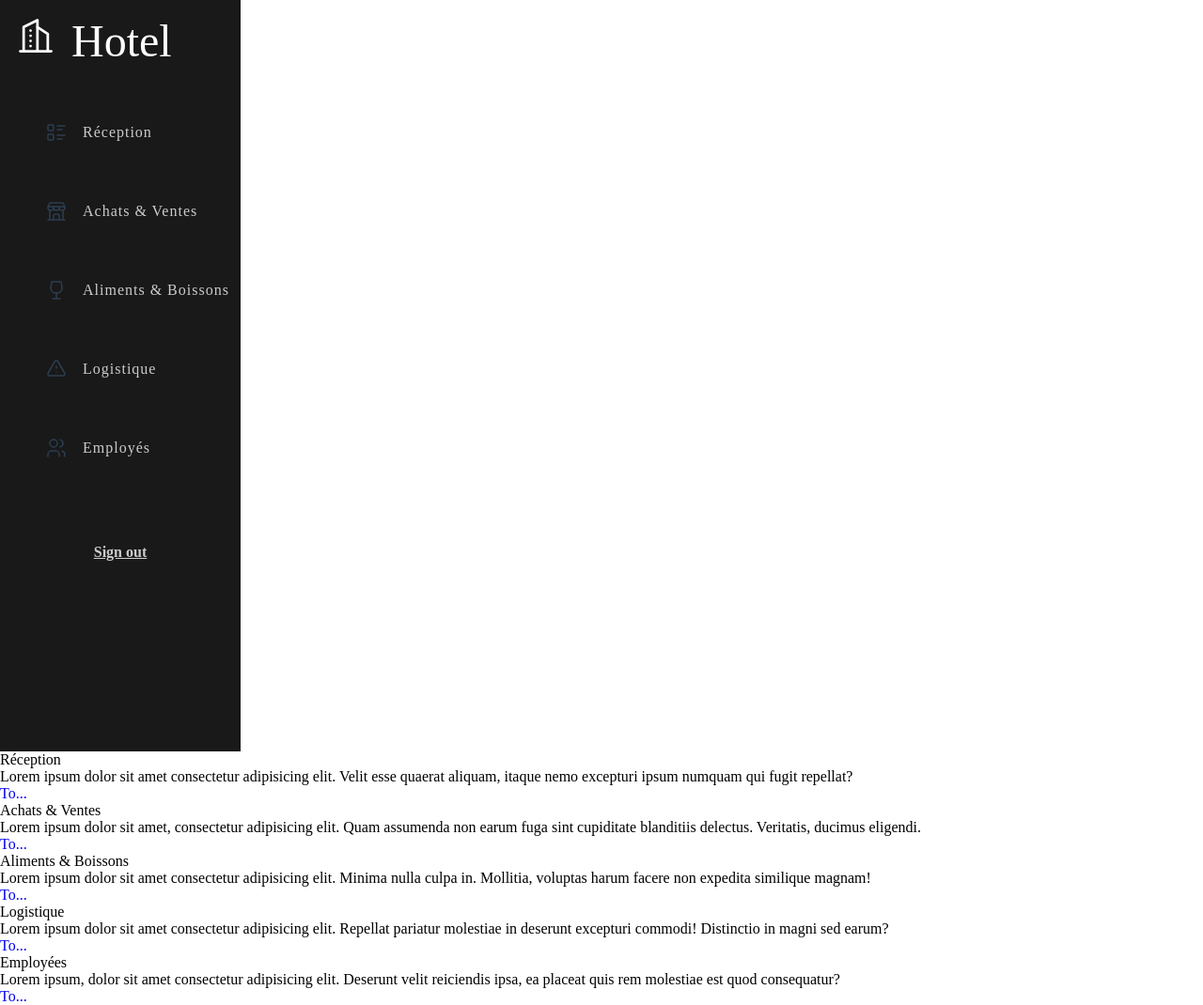
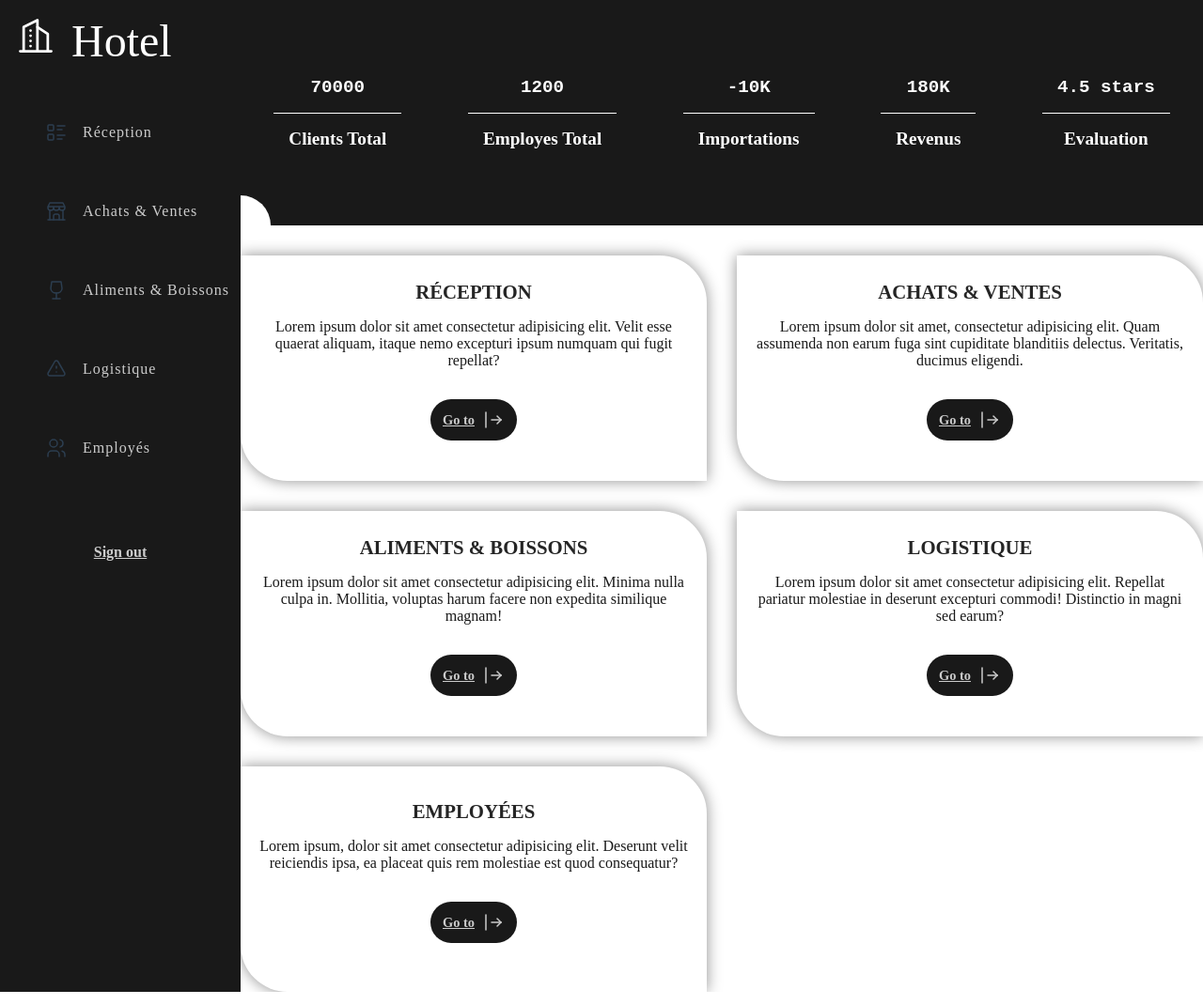
Before and after one commit to ybouyzem/Hotel_Project, a PHP site: page /administration.html in a window 1280 px wide. Shown: the whole page at 94% size. Run offline with PHP 8.4, Linux system fonts and the light colour scheme; some web fonts are replaced.

Commit message:
home page of administration

```diff
--- a/server_side/administration.css
+++ b/server_side/administration.css
@@ -54,6 +54,8 @@ header nav ul li a:hover {
     src: url(../BM_Hotel/fonts/Cairo-VariableFont_wght.ttf);
 }
 
+/* Global */
+
 *{
     padding: 0;
     margin: 0;
@@ -62,12 +64,37 @@ header nav ul li a:hover {
     text-decoration: none;
 }
 
+
+::-webkit-scrollbar{
+    width: 5px;
+}
+
+::-webkit-scrollbar-track{
+    background-color: #252525;
+    border-radius: 50px;
+}
+
+::-webkit-scrollbar-thumb{
+    background-color: #ffffff;
+    border-radius: 50px;
+}
+
+#Grid-Container{
+    width: 100%;
+    display: grid;
+    grid-template-columns: 20% 80%;
+}
+
+body{
+    background-color: #191919;
+}
+
 /* ***************************************** */
 
 /* header */
 
 header{
-    width: 20%;
+    width: 100%;
     height: 100vh;
     background-color: #191919;
     display: flex;
@@ -75,7 +102,6 @@ header{
     justify-content: flex-start;
     overflow: hidden;
     padding: 1rem;
-    /* position: relative; */
 }
 
 /* header::before{
@@ -161,3 +187,163 @@ header .Out a:hover{
 /* ***************************************** */
 
 /* main */
+
+main{
+    background-color: #fff;
+    overflow: hidden;
+}
+
+main .box{
+    display: flex;
+    flex-direction: column;
+    justify-content: center;
+    align-items: center;
+    border-radius: 0 50px;
+    box-shadow: 0 0 16px #909090;
+}
+
+main .box .Title span{
+    font-family: Cairo;
+    font-size: 1.3rem;
+    font-weight: bold;
+    text-transform: uppercase;
+    color: #252525;
+    padding: 1rem;
+}
+
+main .box .Desc{
+    padding: 1rem;
+}
+
+main .box .Desc p{
+    text-align: center;
+    font-family: Cairo;
+    font-size: 1rem;
+    color: #191919;
+}
+
+main .box .ToPage{
+    padding: 1rem;
+}
+
+main .box .ToPage a{
+    display: flex;
+    align-items: center;
+    gap: .5rem;
+    padding: 0 .8rem;
+    background-color: #191919;
+    border-radius: 30px;
+}
+
+main .box .ToPage a span{
+    font-family: Cairo;
+    font-size: .9rem;
+    font-weight: bold;
+    text-decoration: underline;
+    color: #ccc;
+    transition: .3s;
+}
+
+main .box .ToPage a svg{
+    stroke: #ccc;
+    width: 1.5rem;
+    transition: .3s;
+}
+
+main .box .ToPage a span:hover,
+main .box .ToPage a span:hover + svg{
+    stroke: #fff;
+    color: #fff;
+}
+
+main .box .ToPage a span + svg{
+    transition: .3s;
+}
+
+main .box .ToPage a span:hover + svg{
+    transform: rotate(-180deg);
+}
+
+main{
+    width: 100%;
+    display: grid;
+    grid-template-columns: repeat(2,1fr);
+    grid-auto-rows: minmax(15rem,auto);
+    gap: 2rem;
+}
+
+#child0{
+    grid-column: 1 / 3;
+    flex-direction: row;
+    background-color: #191919;
+    color: #fff;
+    position: relative;
+    border-radius: 0;
+    box-shadow: none;
+}
+
+#child0::before{
+    content: '';
+    position: absolute;
+    bottom: 0;
+    left: 0;
+    width: 2rem;
+    height: 2rem;
+    background-color: #fff;
+    border-radius: 0 50px 0 0;
+}
+
+#child0 .HotelDesc{
+    width: 100%;
+    height: 50%;
+    display: flex;
+    justify-content: space-around;
+    align-items: center;
+}
+
+#child0 .HotelDesc .box1{
+    display: flex;
+    flex-direction: column;
+    text-align: center;
+}
+
+#child0 .HotelDesc .box1 .HotelDescValue{
+    padding: 1rem;
+}
+
+#child0 .HotelDesc .box1 .HotelDescValue span{
+    font-size: 1.2rem;
+    font-weight: bold;
+    color: #fff;
+    font-family: 'Courier New', Courier, monospace;
+}
+
+#child0 .HotelDesc .box1 .HotelDescLigne{
+    width: 100%;
+    border-top: 1px solid #fff;
+
+}
+
+#child0 .HotelDesc .box1 .HotelDescValue{
+    display: flex;
+    justify-content: center;
+    align-items: center;
+}
+
+#child0 .HotelDesc .box1 .HotelDescValue svg{
+    width: 1.2rem;
+    margin-bottom: -1rem;
+    stroke: goldenrod;
+}
+
+#child0 .HotelDesc .box1 .HotelDescTitle{
+    padding: 1rem;
+}
+
+
+#child0 .HotelDesc .box1 .HotelDescTitle span{
+    font-size: 1.2rem;
+    font-weight: bold;
+    color: #fff;
+    font-family: Cairo;
+}
--- a/server_side/administration.html
+++ b/server_side/administration.html
@@ -25,7 +25,8 @@
 
             </from>
         </section> -->
-        <header>
+        <div id="Grid-Container">
+            <header class="">
                 <div class="Logo">
                     <div>
                         <svg xmlns="http://www.w3.org/2000/svg" class="icon icon-tabler icon-tabler-building-skyscraper" width="44" height="44" viewBox="0 0 24 24" stroke-width="1.5" stroke="#fff" fill="none" stroke-linecap="round" stroke-linejoin="round">
@@ -73,7 +74,7 @@
                             <path d="M12 9v2m0 4v.01" />
                             <path d="M5 19h14a2 2 0 0 0 1.84 -2.75l-7.1 -12.25a2 2 0 0 0 -3.5 0l-7.1 12.25a2 2 0 0 0 1.75 2.75" />
                           </svg><span>Logistique</span></a></li>
-                    <li><a href="#"><svg xmlns="http://www.w3.org/2000/svg" class="icon icon-tabler icon-tabler-users" width="44" height="44" viewBox="0 0 24 24" stroke-width="1.5" stroke="#2c3e50" fill="none" stroke-linecap="round" stroke-linejoin="round">
+                        <li><a href="sign-up-employer.html"><svg xmlns="http://www.w3.org/2000/svg" class="icon icon-tabler icon-tabler-users" width="44" height="44" viewBox="0 0 24 24" stroke-width="1.5" stroke="#2c3e50" fill="none" stroke-linecap="round" stroke-linejoin="round">
                             <path stroke="none" d="M0 0h24v24H0z" fill="none"/>
                             <circle cx="9" cy="7" r="4" />
                             <path d="M3 21v-2a4 4 0 0 1 4 -4h4a4 4 0 0 1 4 4v2" />
@@ -87,7 +88,56 @@
                 </div>
             </header>
             <main>
-            <div class="box">
+                <div id="child0" class="box">
+                    <div class="HotelDesc" id="HotelDesc">
+                        <div class="box1">
+                            <div class="HotelDescValue">
+                                <span class="number" data-target="70000">70000</span>
+                            </div>
+                            <div class="HotelDescLigne"></div>
+                            <div class="HotelDescTitle">
+                                <span class="HotelDescTitleRooms">Clients Total</span>
+                            </div>
+                        </div>
+                        <div class="box1">
+                            <div class="HotelDescValue">
+                                <span class="number" data-target="1200">1200</span>
+                            </div>
+                            <div class="HotelDescLigne"></div>
+                            <div class="HotelDescTitle">
+                                <span class="HotelDescTitleClients">Employes Total</span>
+                            </div>
+                        </div>
+                        <div class="box1">
+                            <div class="HotelDescValue">
+                                <span class="number" data-target="-10">-10K</span>
+                            </div>
+                            <div class="HotelDescLigne"></div>
+                            <div class="HotelDescTitle">
+                                <span class="HotelDescTitleTeam">Importations</span>
+                            </div>
+                        </div>
+                        <div class="box1">
+                            <div class="HotelDescValue">
+                                <span class="number" data-target="180">180K</span>
+                            </div>
+                            <div class="HotelDescLigne"></div>
+                            <div class="HotelDescTitle">
+                                <span class="HotelDescTitleEvaluation">Revenus</span>
+                            </div>
+                        </div>
+                        <div class="box1">
+                            <div class="HotelDescValue">
+                                <span>4.5 stars</span>
+                            </div>
+                            <div class="HotelDescLigne"></div>
+                            <div class="HotelDescTitle">
+                                <span class="HotelDescTitleEvaluation">Evaluation</span>
+                            </div>
+                        </div>
+                    </div>
+                </div>
+                <div id="child1" class="box">
                     <div class="Title">
                         <span>Réception</span>
                     </div>
@@ -95,10 +145,16 @@
                         <p>Lorem ipsum dolor sit amet consectetur adipisicing elit. Velit esse quaerat aliquam, itaque nemo excepturi ipsum numquam qui fugit repellat?</p>
                     </div>
                     <div class="ToPage">
-                    <a href="#">To...</a>
+                        <a href="#"><span>Go to</span><svg xmlns="http://www.w3.org/2000/svg" class="icon icon-tabler icon-tabler-arrow-bar-right" width="44" height="44" viewBox="0 0 24 24" stroke-width="1.5" stroke="#2c3e50" fill="none" stroke-linecap="round" stroke-linejoin="round">
+                        <path stroke="none" d="M0 0h24v24H0z" fill="none"/>
+                        <line x1="20" y1="12" x2="10" y2="12" />
+                        <line x1="20" y1="12" x2="16" y2="16" />
+                        <line x1="20" y1="12" x2="16" y2="8" />
+                        <line x1="4" y1="4" x2="4" y2="20" />
+                        </svg></a>
                     </div>
                 </div>
-            <div class="box">
+                <div id="child2" class="box">
                     <div class="Title">
                         <span>Achats & Ventes</span>
                     </div>
@@ -106,10 +162,16 @@
                         <p>Lorem ipsum dolor sit amet, consectetur adipisicing elit. Quam assumenda non earum fuga sint cupiditate blanditiis delectus. Veritatis, ducimus eligendi.</p>
                     </div>
                     <div class="ToPage">
-                    <a href="#">To...</a>
+                        <a href="#"><span>Go to</span><svg xmlns="http://www.w3.org/2000/svg" class="icon icon-tabler icon-tabler-arrow-bar-right" width="44" height="44" viewBox="0 0 24 24" stroke-width="1.5" stroke="#2c3e50" fill="none" stroke-linecap="round" stroke-linejoin="round">
+                        <path stroke="none" d="M0 0h24v24H0z" fill="none"/>
+                        <line x1="20" y1="12" x2="10" y2="12" />
+                        <line x1="20" y1="12" x2="16" y2="16" />
+                        <line x1="20" y1="12" x2="16" y2="8" />
+                        <line x1="4" y1="4" x2="4" y2="20" />
+                        </svg></a>
                     </div>
                 </div>
-            <div class="box">
+                <div id="child3" class="box">
                     <div class="Title">
                         <span>Aliments & Boissons</span>
                     </div>
@@ -117,10 +179,16 @@
                         <p>Lorem ipsum dolor sit amet consectetur adipisicing elit. Minima nulla culpa in. Mollitia, voluptas harum facere non expedita similique magnam!</p>
                     </div>
                     <div class="ToPage">
-                    <a href="#">To...</a>
+                        <a href="#"><span>Go to</span><svg xmlns="http://www.w3.org/2000/svg" class="icon icon-tabler icon-tabler-arrow-bar-right" width="44" height="44" viewBox="0 0 24 24" stroke-width="1.5" stroke="#2c3e50" fill="none" stroke-linecap="round" stroke-linejoin="round">
+                        <path stroke="none" d="M0 0h24v24H0z" fill="none"/>
+                        <line x1="20" y1="12" x2="10" y2="12" />
+                        <line x1="20" y1="12" x2="16" y2="16" />
+                        <line x1="20" y1="12" x2="16" y2="8" />
+                        <line x1="4" y1="4" x2="4" y2="20" />
+                        </svg></a>
                     </div>
                 </div>
-            <div class="box">
+                <div id="child4" class="box">
                     <div class="Title">
                         <span>Logistique</span>
                     </div>
@@ -128,10 +196,16 @@
                         <p>Lorem ipsum dolor sit amet consectetur adipisicing elit. Repellat pariatur molestiae in deserunt excepturi commodi! Distinctio in magni sed earum?</p>
                     </div>
                     <div class="ToPage">
-                    <a href="#">To...</a>
+                        <a href="#"><span>Go to</span><svg xmlns="http://www.w3.org/2000/svg" class="icon icon-tabler icon-tabler-arrow-bar-right" width="44" height="44" viewBox="0 0 24 24" stroke-width="1.5" stroke="#2c3e50" fill="none" stroke-linecap="round" stroke-linejoin="round">
+                        <path stroke="none" d="M0 0h24v24H0z" fill="none"/>
+                        <line x1="20" y1="12" x2="10" y2="12" />
+                        <line x1="20" y1="12" x2="16" y2="16" />
+                        <line x1="20" y1="12" x2="16" y2="8" />
+                        <line x1="4" y1="4" x2="4" y2="20" />
+                        </svg></a>
                     </div>
                 </div>
-            <div class="box">
+                <div id="child5" class="box">
                     <div class="Title">
                         <span>Employées</span>
                     </div>
@@ -139,7 +213,14 @@
                         <p>Lorem ipsum, dolor sit amet consectetur adipisicing elit. Deserunt velit reiciendis ipsa, ea placeat quis rem molestiae est quod consequatur?</p>
                     </div>
                     <div class="ToPage">
-                    <a href="#">To...</a>
+                        <a href="sign-up-employer.html"><span>Go to</span><svg xmlns="http://www.w3.org/2000/svg" class="icon icon-tabler icon-tabler-arrow-bar-right" width="44" height="44" viewBox="0 0 24 24" stroke-width="1.5" stroke="#2c3e50" fill="none" stroke-linecap="round" stroke-linejoin="round">
+                        <path stroke="none" d="M0 0h24v24H0z" fill="none"/>
+                        <line x1="20" y1="12" x2="10" y2="12" />
+                        <line x1="20" y1="12" x2="16" y2="16" />
+                        <line x1="20" y1="12" x2="16" y2="8" />
+                        <line x1="4" y1="4" x2="4" y2="20" />
+                        </svg></a>
+                    </div>
                 </div>
             </div>
         </main>
```
Also changed, not shown: BM_Hotel/About.html (+10 -10 lines), BM_Hotel/Booking.html (+10 -10 lines), BM_Hotel/CallingService.html (+10 -10 lines), BM_Hotel/Hosting.html (+10 -10 lines), BM_Hotel/index.html (+10 -10 lines), BM_Hotel/style.css (+23 -31 lines). Lines whose indentation alone changed are shown as unchanged.
